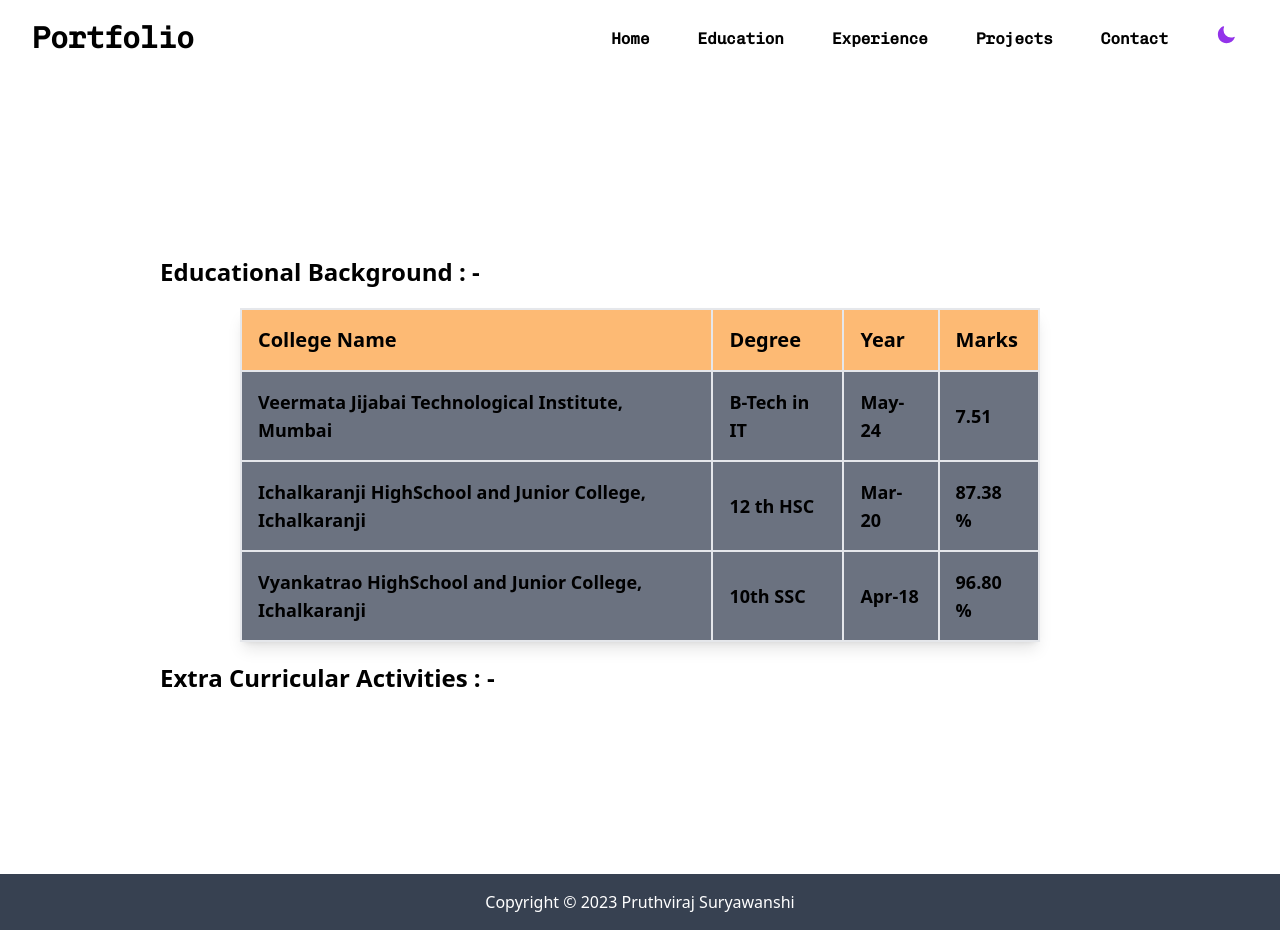
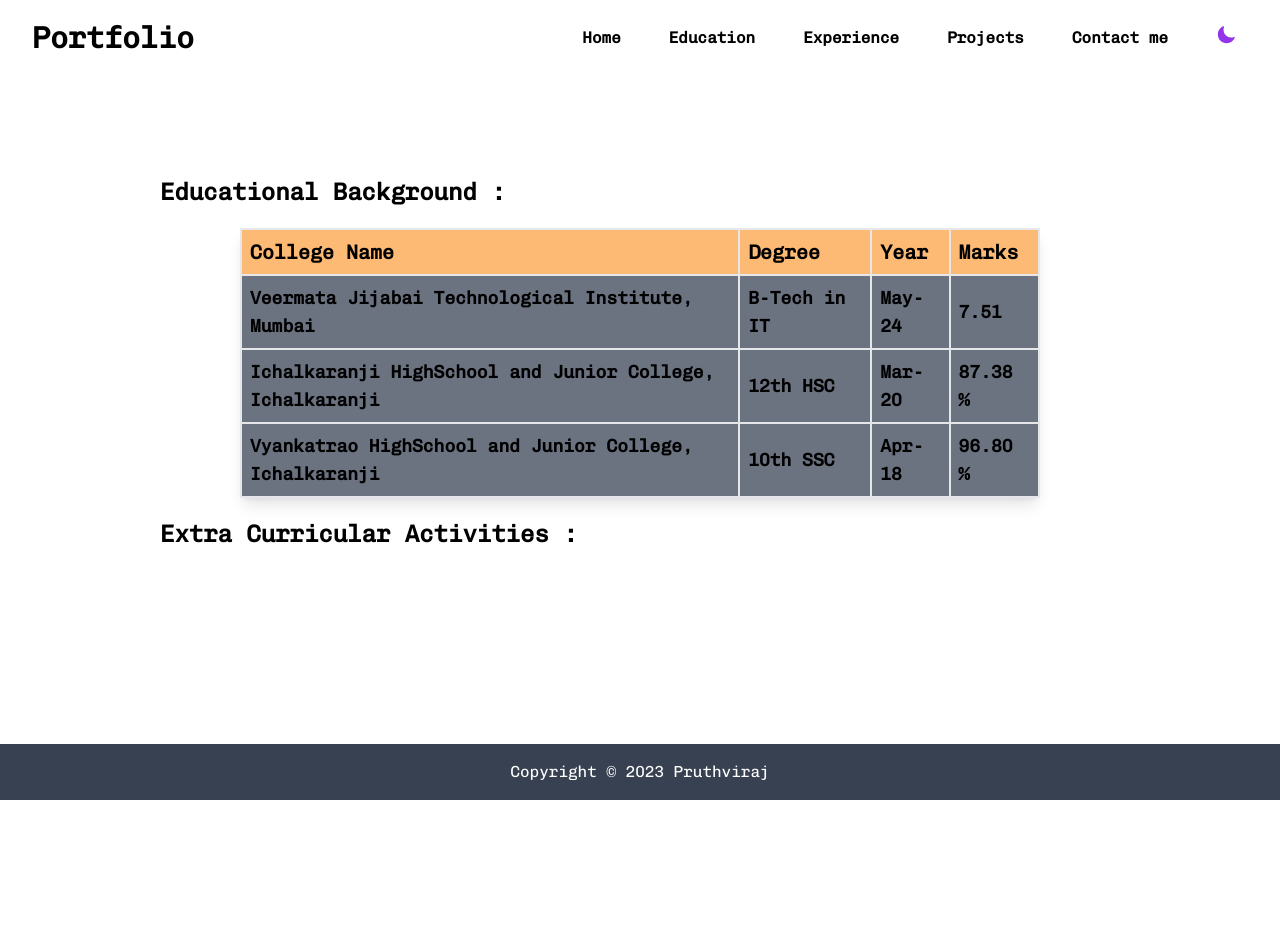
Before and after one commit to Pruthviraj49/Portfolio_Site, a Next.js app: page /education in a window 1280 px wide. After the commit the page ends 876 px from the top, so only its background shows below. Built offline with nearby package versions, Linux system fonts and the light colour scheme.

Commit message:
Contact page added

```diff
--- a/components/Education.jsx
+++ b/components/Education.jsx
@@ -10,7 +10,7 @@ const jsonData = [
     },
     {
         "college": "Ichalkaranji HighSchool and Junior College, Ichalkaranji",
-        "degree": "12 th HSC",
+        "degree": "12th HSC",
         "year": "Mar-20",
         "marks": "87.38 %"
     },
@@ -26,32 +26,32 @@ const jsonData = [
 
 const Education = () => {
     return (
-        <div className="flex flex-col justify-center md:px-40 sm:px-16 px-10">
-            <h1 className="text-xl sm:text-2xl font-bold py-5">Educational Background : -</h1>
+        <div className="flex flex-col justify-center md:px-40 sm:px-16 px-10 font-chivoMono">
+            <h1 className="text-xl sm:text-2xl font-bold py-5">Educational Background :</h1>
 
             <table className="shadow-lg bg-gray-500 sm:mx-20 ">
                 <thead>
                     <tr className='border-2'>
-                        <th className='border-2 bg-orange-300 text-left px-4 py-4 text-lg sm:text-xl'>College Name </th>
-                        <th className='border-2 bg-orange-300 text-left px-4 py-4 text-lg sm:text-xl'>Degree</th>
-                        <th className='border-2 bg-orange-300 text-left px-4 py-4 text-lg sm:text-xl'>Year</th>
-                        <th className='border-2 bg-orange-300 text-left px-4 py-4 text-lg sm:text-xl'>Marks</th>
+                        <th className='border-2 bg-orange-300 text-left px-2 py-2 text-lg sm:text-xl'>College Name </th>
+                        <th className='border-2 bg-orange-300 text-left px-2 py-2 text-lg sm:text-xl'>Degree</th>
+                        <th className='border-2 bg-orange-300 text-left px-2 py-2 text-lg sm:text-xl'>Year</th>
+                        <th className='border-2 bg-orange-300 text-left px-2 py-2 text-lg sm:text-xl'>Marks</th>
                     </tr>
                 </thead>
                 <tbody>
                     {jsonData.map(item => (
                         <tr key={item.college}>
-                            <td className='border-2 px-4 py-4 sm:text-lg font-bold'>{item.college}</td>
-                            <td className='border-2 px-4 py-4 sm:text-lg font-bold'>{item.degree}</td>
-                            <td className='border-2 px-4 py-4 sm:text-lg font-bold'>{item.year}</td>
-                            <td className='border-2 px-4 py-4 sm:text-lg font-bold'>{item.marks}</td>
+                            <td className='border-2 px-2 py-2 sm:text-lg font-bold'>{item.college}</td>
+                            <td className='border-2 px-2 py-2 sm:text-lg font-bold'>{item.degree}</td>
+                            <td className='border-2 px-2 py-2 sm:text-lg font-bold'>{item.year}</td>
+                            <td className='border-2 px-2 py-2 sm:text-lg font-bold'>{item.marks}</td>
                         </tr>
                     ))}
                 </tbody>
             </table>
 
             <div>
-                <h1 className="text-xl sm:text-2xl font-bold py-5">Extra Curricular Activities : -</h1>
+                <h1 className="text-xl sm:text-2xl font-bold py-5">Extra Curricular Activities :</h1>
 
             </div>
         </div>
--- a/components/Footer.jsx
+++ b/components/Footer.jsx
@@ -3,9 +3,9 @@ import React, { Component } from 'react'
 export default class Footer extends Component {
     render() {
         return (
-            <footer className="bg-gray-700 text-white py-4 w-full bottom-0">
+            <footer className="fixed bg-gray-700 text-white py-4 w-full bottom-0 font-chivoMono">
                 <div className="container mx-auto">
-                    <p className="text-center">Copyright © {new Date().getFullYear()} Pruthviraj Suryawanshi</p>
+                    <p className="text-center px-5">Copyright © {new Date().getFullYear()} Pruthviraj</p>
                 </div>
             </footer>
         )
--- a/components/Navbar.jsx
+++ b/components/Navbar.jsx
@@ -33,11 +33,11 @@ export default function Home() {
 
 
 
-            <nav className="w-full z-50 top-0 ">
+            <nav className="w-full z-50 top-0 font-chivoMono">
                 <div className="justify-between px-4 mx-auto lg:max-w-7xl md:items-center md:flex md:px-8">
                     <div>
                         <div className="flex items-center justify-between py-3 md:py-5 md:block">
-                            <Link className='text-3xl font-bold font-chivoMono' href="/"> Portfolio </Link>
+                            <Link className='text-3xl font-bold ' href="/"> Portfolio </Link>
 
 
                             <div className="md:hidden">
@@ -81,12 +81,12 @@ export default function Home() {
                             className={`flex-1 justify-self-center pb-3 mt-8 md:block md:pb-0 md:mt-0 ${navbar ? 'block' : 'hidden'
                                 }`}
                         >
-                            <ul className="items-center justify-center space-y-2 md:flex md:space-x-6 md:space-y-0 ">
-                                <li ><Link className='font-chivoMono font-semibold hover:underline mx-3 my-4 md:my-0' href="/">Home</Link></li>
-                                <li><Link className='font-chivoMono font-semibold hover:underline mx-3 my-4 md:my-0' href="/education">Education</Link></li>
-                                <li ><Link className='font-chivoMono font-semibold hover:underline mx-3 my-4 md:my-0' href="#">Experience</Link></li>
-                                <li ><Link className='font-chivoMono font-semibold hover:underline mx-3 my-4 md:my-0' href="#">Projects</Link></li>
-                                <li><Link className='font-chivoMono font-semibold hover:underline mx-3 my-4 md:my-0' href="/contact">Contact</Link></li>
+                            <ul className="items-center justify-center space-y-1 md:flex md:space-x-6 md:space-y-0 ">
+                                <li ><Link className=' font-semibold hover:underline mx-3 my-4 md:my-0' href="/">Home</Link></li>
+                                <li><Link className=' font-semibold hover:underline mx-3 my-4 md:my-0' href="/education">Education</Link></li>
+                                <li ><Link className=' font-semibold hover:underline mx-3 my-4 md:my-0' href="#">Experience</Link></li>
+                                <li ><Link className=' font-semibold hover:underline mx-3 my-4 md:my-0' href="#">Projects</Link></li>
+                                <li><Link className=' font-semibold hover:underline mx-3 my-4 md:my-0' href="/contact">Contact me</Link></li>
                                 <div className='px-3'>
                                     <div >
                                         {currentTheme === 'dark' ? (
--- a/pages/contact/index.js
+++ b/pages/contact/index.js
@@ -1,7 +1,18 @@
 const Contact = () => {
     return (
-        <div>
-            <h1>Contact me</h1>
+        <div className="font-chivoMono p-20 md:px-40 sm:px-16 px-10 w-full h-screen">
+
+            <h1 className="text-lg sm:text-xl md:text-2xl font-bold">Contact Me</h1>
+            <form>
+                <div className="flex justify-start p-10">
+                    <input type="text" name="name" className="input w-auto p-3 border-2 border-gray-700 rounded-lg" placeholder="Enter your name" />
+                </div>
+                <div className="flex justify-start px-10">
+                    <input type="text" name="email" className="input  w-auto p-3 border-2 border-gray-700 rounded-lg" placeholder="Enter your email" />
+                </div>
+
+            </form>
+
         </div>
     )
 }
--- a/pages/education/index.js
+++ b/pages/education/index.js
@@ -5,7 +5,7 @@ import React from 'react';
 const Education_details = () => {
     return (
         <section >
-            <div className='py-40 '>
+            <div className='py-20 h-screen'>
                 <Education />
 
             </div>
--- a/pages/index.js
+++ b/pages/index.js
@@ -28,8 +28,8 @@ export default function Home() {
         <div className='text-center p-10'>
           <h2 className='sm:text-4xl md:text-5xl text-3xl py-3 text-teal-500 font-medium font-chivoMono'>Pruthviraj Suryawanshi</h2>
           <div className='inline-flex'>
-            <h3 className='sm:text-3xl md:text-4xl text-xl py-3 font-medium font-chivoMono'>I'm a</h3>
-            <h3 className='sm:text-3xl md:text-4xl text-xl py-3 px-2 font-medium font-chivoMono text-red-600'>
+            <h3 className='sm:text-3xl md:text-4xl text-xl py-3 font-bold font-chivoMono'>I'm a</h3>
+            <h3 className='sm:text-3xl md:text-4xl text-lg py-3 px-2 font-bold font-chivoMono text-red-600'>
               <Typewriter
                 options={{
                   strings: ['Flutter Developer', 'Programmer', 'Problem Solver'],
```
